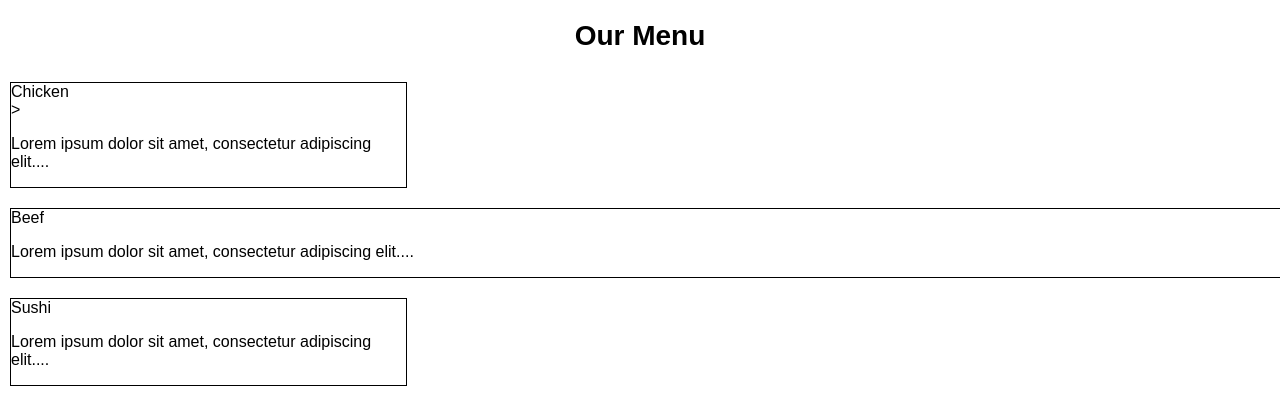
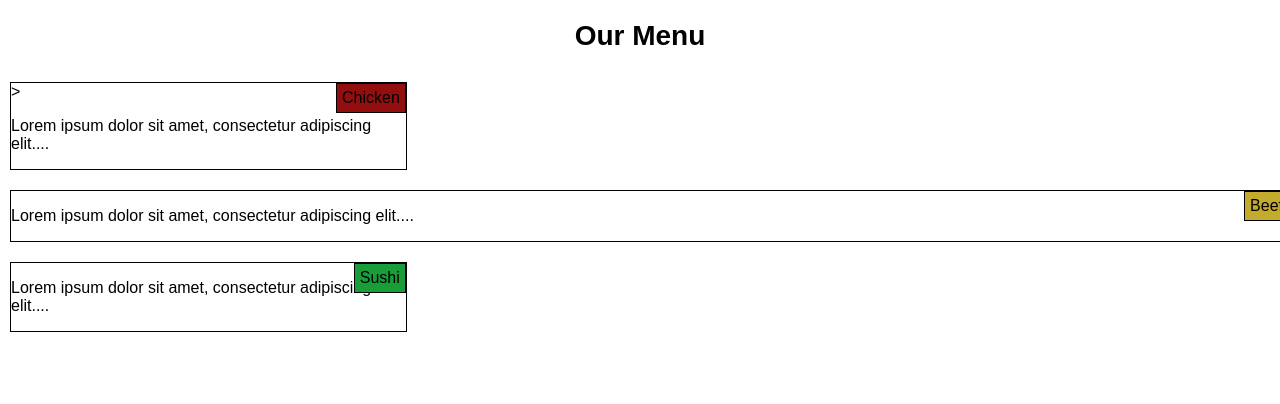
Before and after one commit to AhmedYahaya/Module2-test, a plain HTML site: page index.html in a window 1280 px wide. Drawn offline with Linux system fonts and the light colour scheme.

Commit message:
Update style.css

```diff
--- a/css/style.css
+++ b/css/style.css
@@ -21,11 +21,27 @@ h1 {
     position: relative;
   }
 
-.section-title {
+  .section-beef {
     position: absolute;
     top: 0;
     right: 0;
-  background-color: #ffd700;
+    background-color: #c3ac2d;
+    padding: 5px;
+    border: 1px solid black;
+  }
+  .section-sushi {
+    position: absolute;
+    top: 0;
+    right: 0;
+    background-color: #189d39;
+    padding: 5px;
+    border: 1px solid black;
+  }
+  .section-chicken {
+    position: absolute;
+    top: 0;
+    right: 0;
+    background-color: #930f0f;
     padding: 5px;
     border: 1px solid black;
   }
```
Lines whose indentation alone changed are shown as unchanged.
